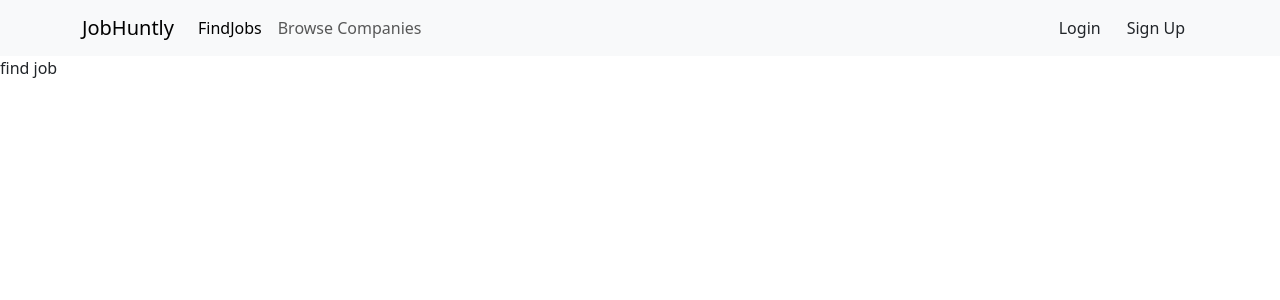
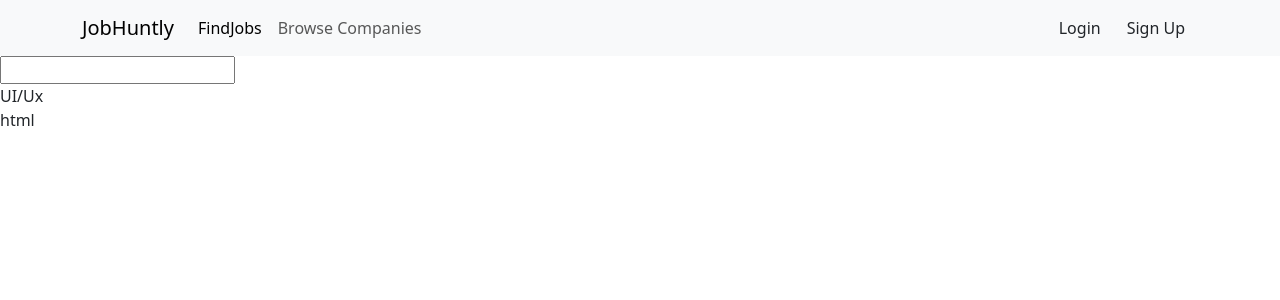
Before and after one commit to AlaAlmuhsen/JobHinting, a React (Create React App) app: page /findjob in a window 1280 px wide. Shown: the top 300 px of the page. Built offline with nearby package versions, Linux system fonts and the light colour scheme; data requests are answered from the project's data file.

Commit message:
Alaa Finsh it with majdddddddddddd

```diff
--- a/data/db.json
+++ b/data/db.json
@@ -83,12 +83,24 @@
             "desc": "lorem lorem lorem lorem lorem",
             "companyId": 1,
             "dateOfPost": "2023/8/15",
-            "category": "IT",
+            "category": "tec",
             "typeOfEmployment": "full-time",
             "jobLevel": "junior",
             "capacity" : "10",
             "applied" : "0",
             "id": 1
+        },
+        {
+            "title": "html",
+            "desc": "lorem lorem lorem lorem lorem",
+            "companyId": 2,
+            "dateOfPost": "2023/8/20",
+            "category": "InformationTechnology",
+            "typeOfEmployment": "part-time",
+            "jobLevel": "senior",
+            "capacity" : "20",
+            "applied" : "0",
+            "id": 2
         }
     ],
     "application": [
--- a/src/components/Header.js
+++ b/src/components/Header.js
@@ -3,7 +3,7 @@ import { Link } from "react-router-dom";
 import useFetch from "../customhooks/useFetch";
 const Header = ({ active }) => {
 const {data}=useFetch('http://localhost:8000/users');
-console.log(data)
+// console.log(data)
 
   return (
     <header>
--- /dev/null
+++ b/src/components/JobSearch.js
@@ -0,0 +1,54 @@
+import { useEffect, useState } from "react";
+import JobsCards from "./JobsCards";
+
+function JobSearch() {
+  const [data, setdata] = useState(null);
+  const [isPending, setisPending] = useState(true);
+  const [error, setError] = useState(null);
+  const [inputValue , setInputValue] = useState('')
+  const [filteredList , setFilteredList] = useState(null);
+  useEffect(() => {
+    fetch("http://localhost:8000/jobs")
+      .then((res) => {
+        if (!res.ok) {
+          throw Error("could not fetch the data for that resourse");
+        }
+        return res.json();
+      })
+      .then((data) => {
+        setdata(data);
+        setisPending(false);
+        setError(null);
+        setFilteredList(data);
+      })
+      .catch((err) => {
+        setisPending(false);
+        setError(err.message);
+      });
+  }, []);
+  function handleInput(e) {
+    setInputValue(e.target.value);
+    setFilteredList(data.filter((job) => {
+      return job.title.toLowerCase().includes(inputValue.toLowerCase()) || job.category.toLowerCase().includes(inputValue.toLowerCase());
+    }))
+  }
+  return (
+    <>
+      <div className="search-from">
+        <input
+          type="text"
+          onChange={handleInput}
+          onBlur={handleInput}
+          value={inputValue}
+          />
+      </div>
+      <div className="Jobs-body">
+        {error && <h1>{error}</h1>}
+        {isPending && <h1>{isPending}</h1>}
+        {data && <JobsCards jobs = {filteredList} />}
+      </div>
+    </>
+  );
+}
+
+export default JobSearch;
--- /dev/null
+++ b/src/components/JobsCards.js
@@ -0,0 +1,10 @@
+
+const JobsCards = ({jobs}) => {
+  return (
+    jobs.map((job) => (
+        <div className="job-card" key={job.id}>{job.title}</div>
+    ))
+  )
+}
+
+export default JobsCards
--- a/src/customhooks/useFetch.js
+++ b/src/customhooks/useFetch.js
@@ -1,7 +1,5 @@
 import { useEffect, useState } from "react";
-
 const useFetch = (url) => {
-
     const [data , setdata] = useState(null);
     const [isPending , setisPending] = useState(true);
     const [error , setError] = useState(null);
@@ -9,10 +7,8 @@ const useFetch = (url) => {
     useEffect(() => {
         const abortCont = new AbortController();
 
-        setTimeout(() => {
             fetch(url , {signal : abortCont.signal})
             .then(res => {
-                // console.log(res)
                 if(!res.ok) {
                     throw Error("could not fetch the data for that resourse")
                 }
@@ -32,7 +28,6 @@ const useFetch = (url) => {
                     setError(err.message);
                 }
             })
-        }, 1000);
 
         return() => abortCont.abort();
     } , [url]);
--- a/src/pages/Findjob.js
+++ b/src/pages/Findjob.js
@@ -1,19 +1,14 @@
-import React from 'react'
-import Header from '../components/Header'
-// import { useParams } from 'react-router-dom'
-// import useFetch from '../customhooks/useFetch';
+import React from 'react';
+import Header from '../components/Header';
+import JobSearch from '../components/JobSearch';
+const Findjob = () => {
 
-const Findjob = () => {
-  // const {title}=useParams();
-  // const { data : jobs }=useFetch('http://localhost:8000/jobs/'+title);
   // console.log(jobs)
   return (
     <div className='find-job'>
-        <Header active='find'/>
-        <p>find job</p>
-        {/* <p>{jobs.title}</p> */}
+      <Header active='find'/>
+      <JobSearch/>
     </div>
   )
 }
-
 export default Findjob;
--- a/src/pages/Home.js
+++ b/src/pages/Home.js
@@ -1,22 +1,12 @@
-import React, { useState } from 'react';
 import Header from '../components/Header';
 import { Link } from 'react-router-dom';
 const Home = () => {
-    const [searchJob,setSearchJob]=useState('');
-    const handelInput=(e)=>{
-        setSearchJob(e.target.value);
-    }
     return (
         <div className='home'>
             <Header active='home'/>
-            <form>
-                <input
-                placeholder='Job title or keywords'
-                value={searchJob}
-                onChange={handelInput}
-                />
-                <Link to="/Findjob">search</Link>
-            </form>
+            <Link to="/findjob">
+                <button >search</button>
+            </Link>
         </div>
     )
 }
```
